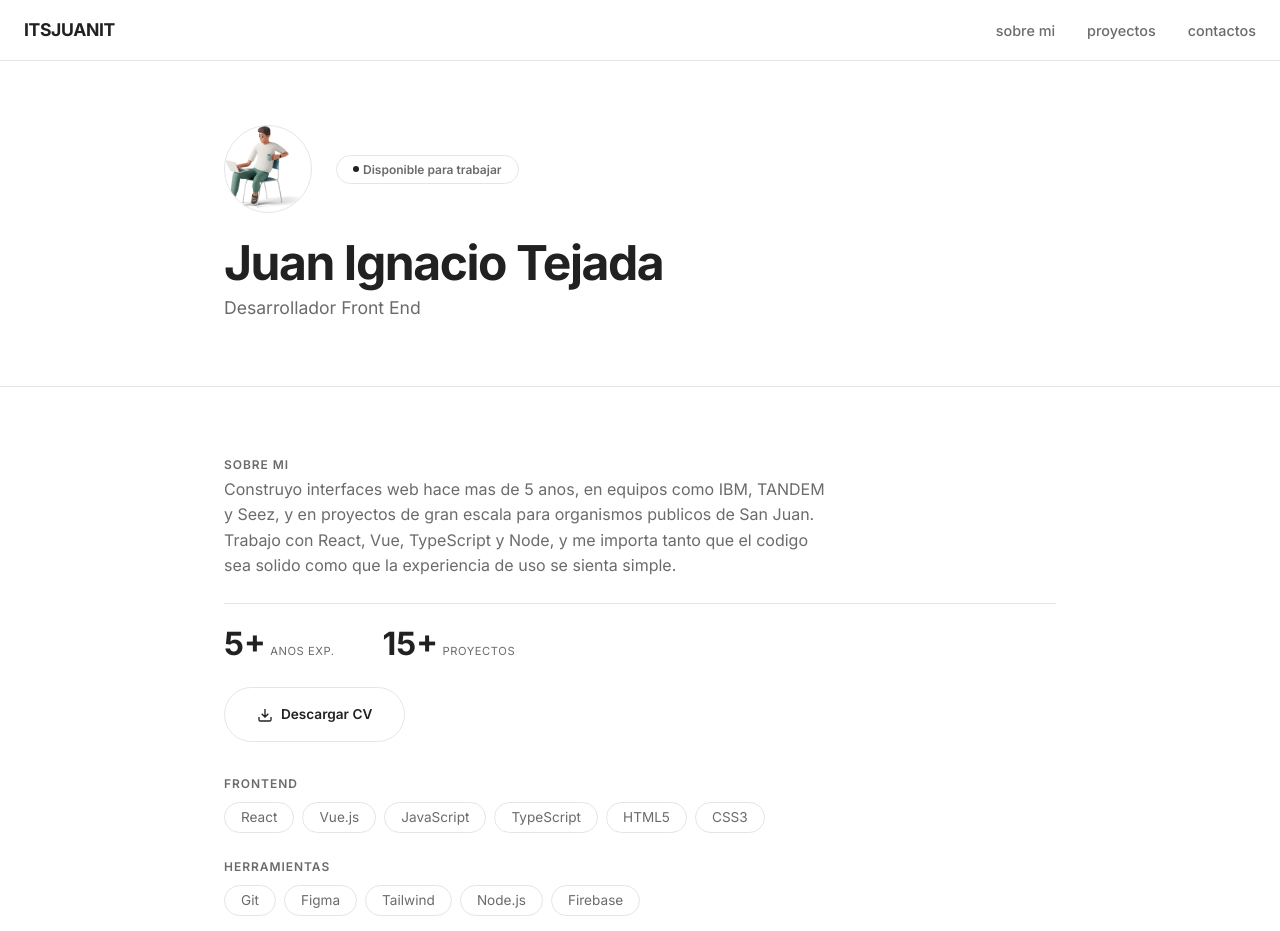
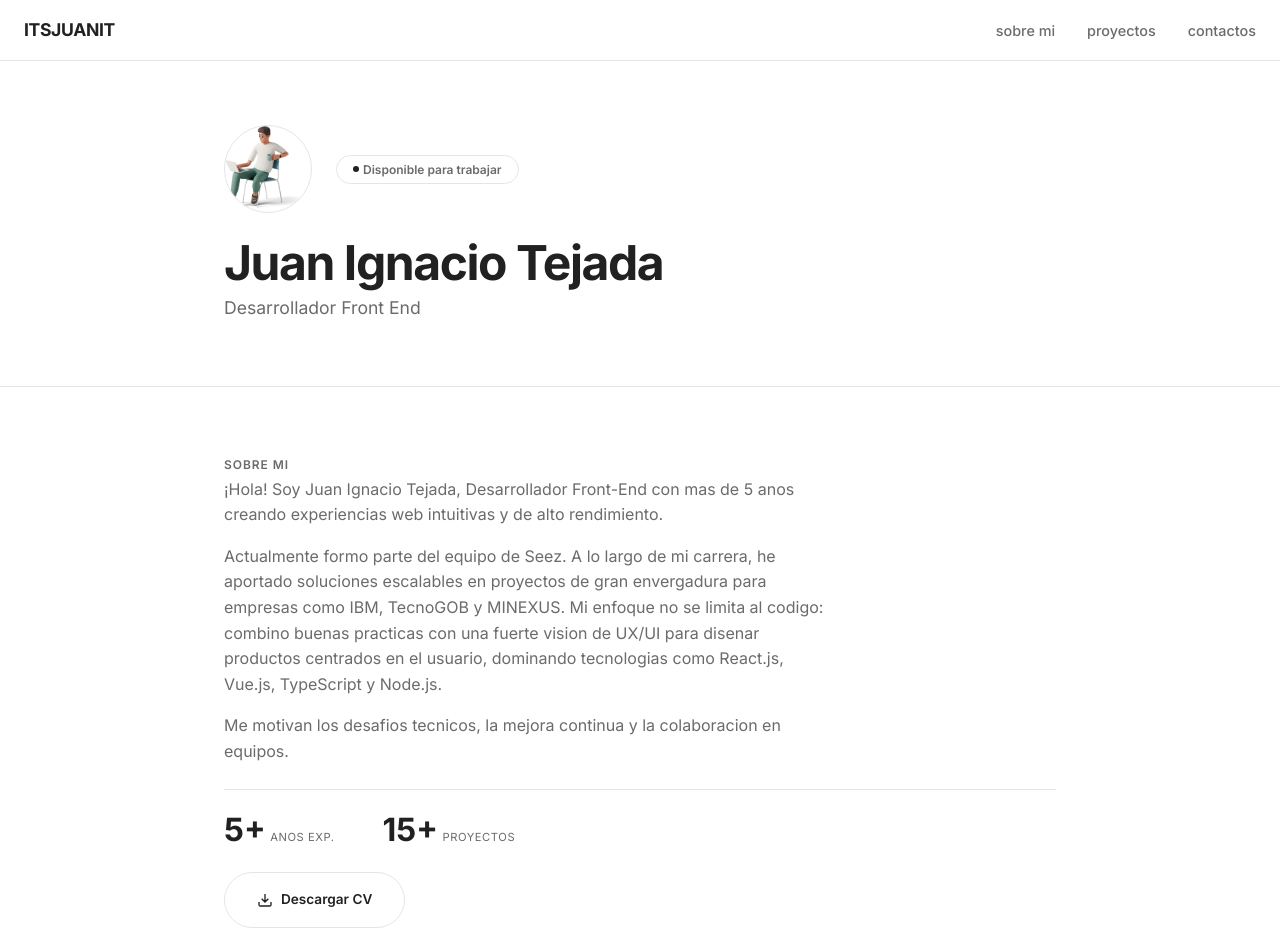
Before and after one commit to Itsjuanit/example-portfolio, an Astro site: page / in a window 1280 px wide. Shown: the top 931 px of the page. Built offline with nearby package versions, Linux system fonts and the light colour scheme; Astro itself is replaced by a stand-in of ours.

Commit message:
Nuevo copy

```diff
--- a/src/components/About.astro
+++ b/src/components/About.astro
@@ -2,7 +2,11 @@
 const yearsExp = new Date().getFullYear() - 2021;
 ---
 
-<p class="about-text animate-in">Construyo interfaces web hace mas de 5 anos, en equipos como IBM, TANDEM y Seez, y en proyectos de gran escala para organismos publicos de San Juan. Trabajo con React, Vue, TypeScript y Node, y me importa tanto que el codigo sea solido como que la experiencia de uso se sienta simple.</p>
+<div class="animate-in">
+  <p class="about-text">¡Hola! Soy Juan Ignacio Tejada, Desarrollador Front-End con mas de 5 anos creando experiencias web intuitivas y de alto rendimiento.</p>
+  <p class="about-text">Actualmente formo parte del equipo de Seez. A lo largo de mi carrera, he aportado soluciones escalables en proyectos de gran envergadura para empresas como IBM, TecnoGOB y MINEXUS. Mi enfoque no se limita al codigo: combino buenas practicas con una fuerte vision de UX/UI para disenar productos centrados en el usuario, dominando tecnologias como React.js, Vue.js, TypeScript y Node.js.</p>
+  <p class="about-text">Me motivan los desafios tecnicos, la mejora continua y la colaboracion en equipos.</p>
+</div>
 <div class="about-stats animate-in delay-1">
   <div>
     <span class="about-stat-value">{yearsExp}+</span>
--- a/src/styles/global.css
+++ b/src/styles/global.css
@@ -175,6 +175,7 @@ ul, ol { list-style: none; }
 
 /* About */
 .about-text { color: var(--color-ink-soft); max-width: 60ch; }
+.about-text + .about-text { margin-top: var(--space-md); }
 
 .about-stats {
   display: flex;
```
